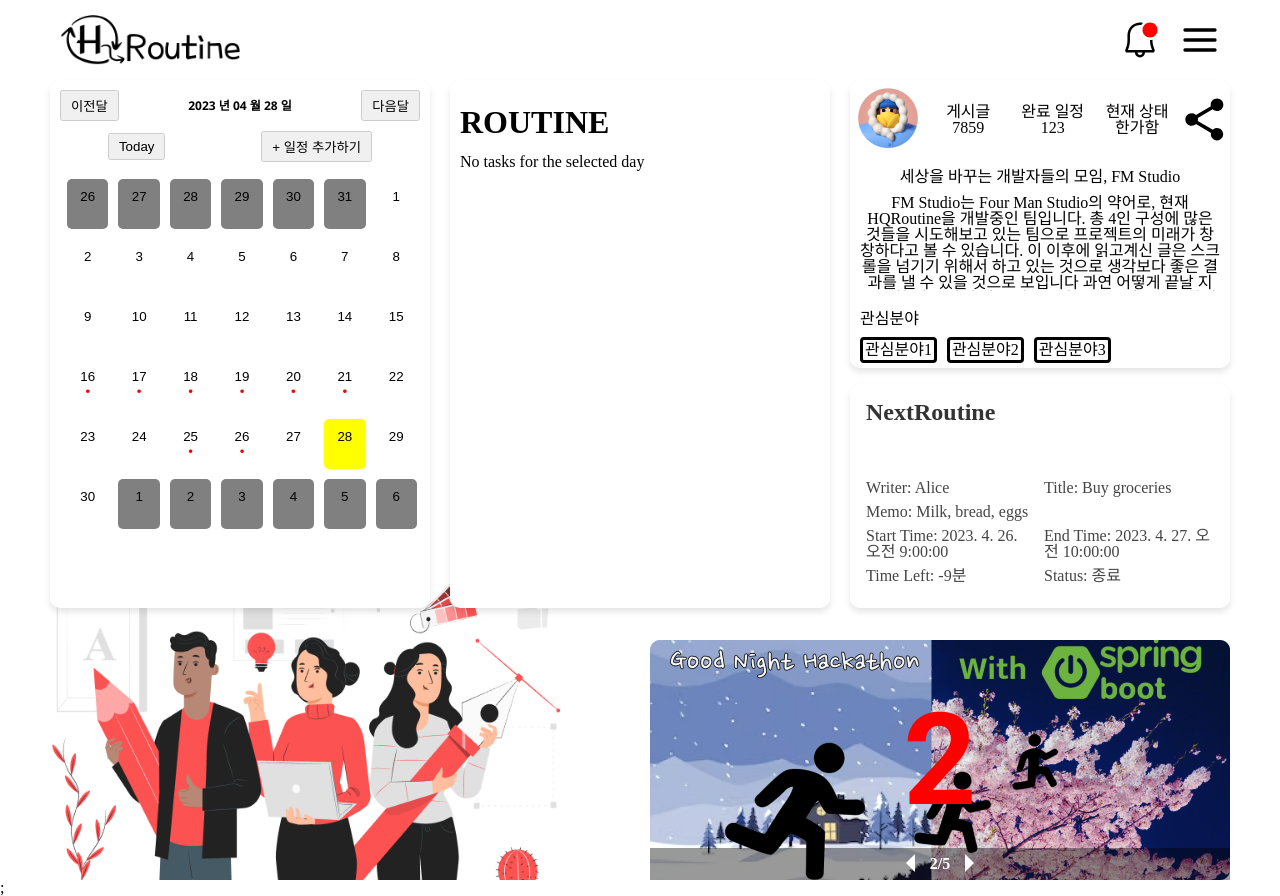
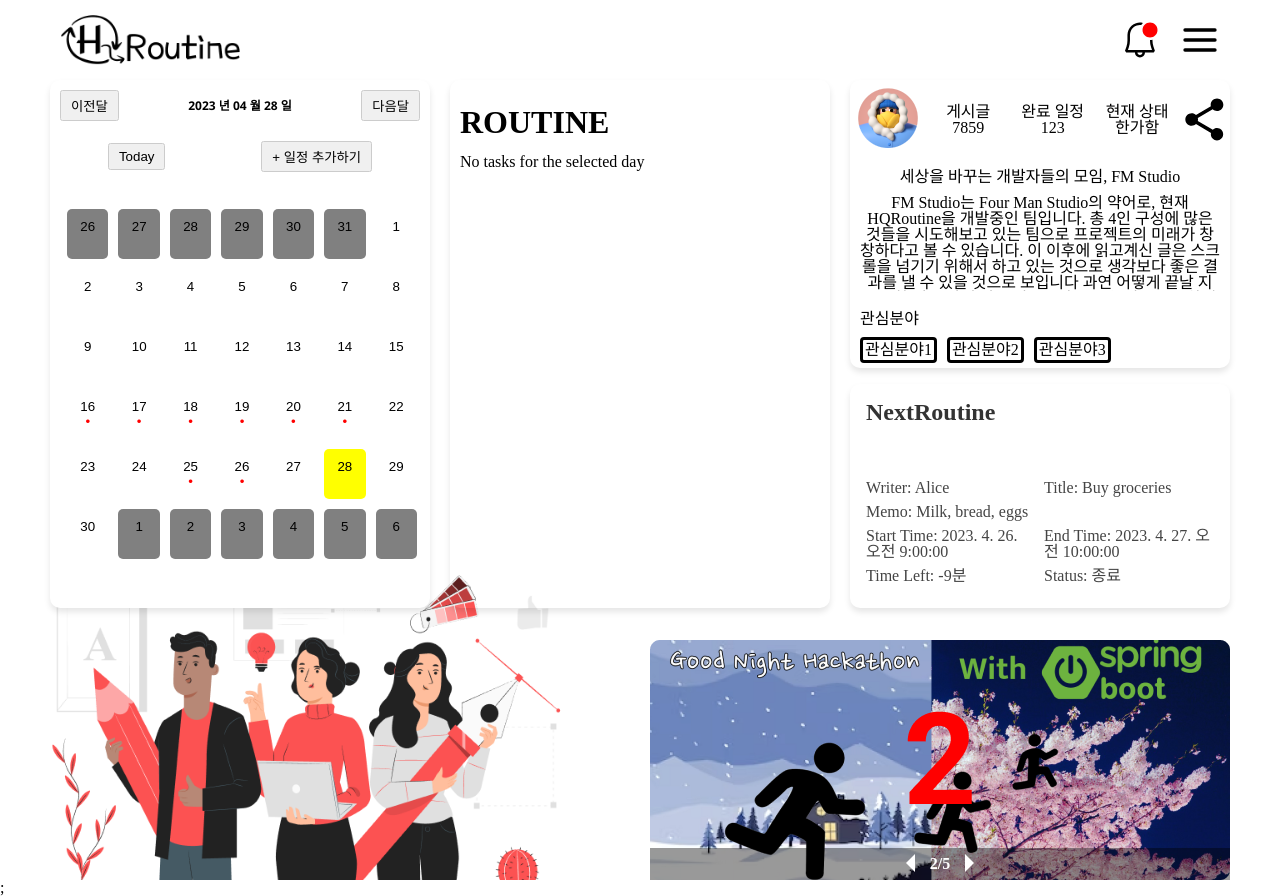
Before and after one commit to Techeer-FM-Studio/frontend, a Next.js app: page / in a window 1280 px wide. Built offline with nearby package versions, Linux system fonts and the light colour scheme; a web font is replaced by a local one.

Commit message:
design: 디자인 변경

```diff
--- a/src/styles/components/calendar/Calendar.module.scss
+++ b/src/styles/components/calendar/Calendar.module.scss
@@ -24,7 +24,7 @@
       display: flex;
       justify-content: space-between;
       align-items: center;
-      margin-bottom: 1rem;
+      margin-bottom: 2rem;
     }
 
     .otherControl {
@@ -66,6 +66,7 @@
   table {
     width: 100%;
     border-collapse: collapse;
+    margin-top: 2rem;
 
     td {
       padding: 0.5rem;
--- a/src/styles/components/routine/RoutineLayout.module.scss
+++ b/src/styles/components/routine/RoutineLayout.module.scss
@@ -28,7 +28,6 @@
   height: 52.8rem;
   padding: 1rem;
   /* 입체감을 높이기 위한 속성들을 추가합니다. */
-  background-color: #ffffff; /* 배경색을 설정합니다. */
   border-radius: 10px; /* 모서리를 둥글게 만듭니다. */
   box-shadow: 0 4px 6px rgba(0, 0, 0, 0.1); /* 그림자를 추가합니다. */
 
```
